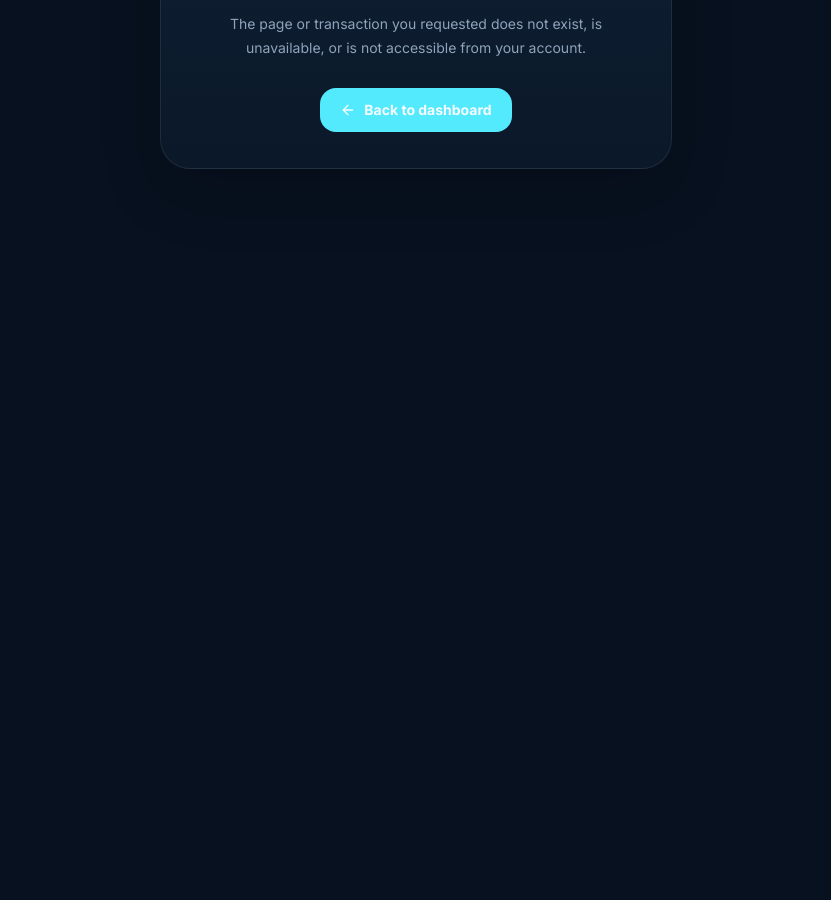
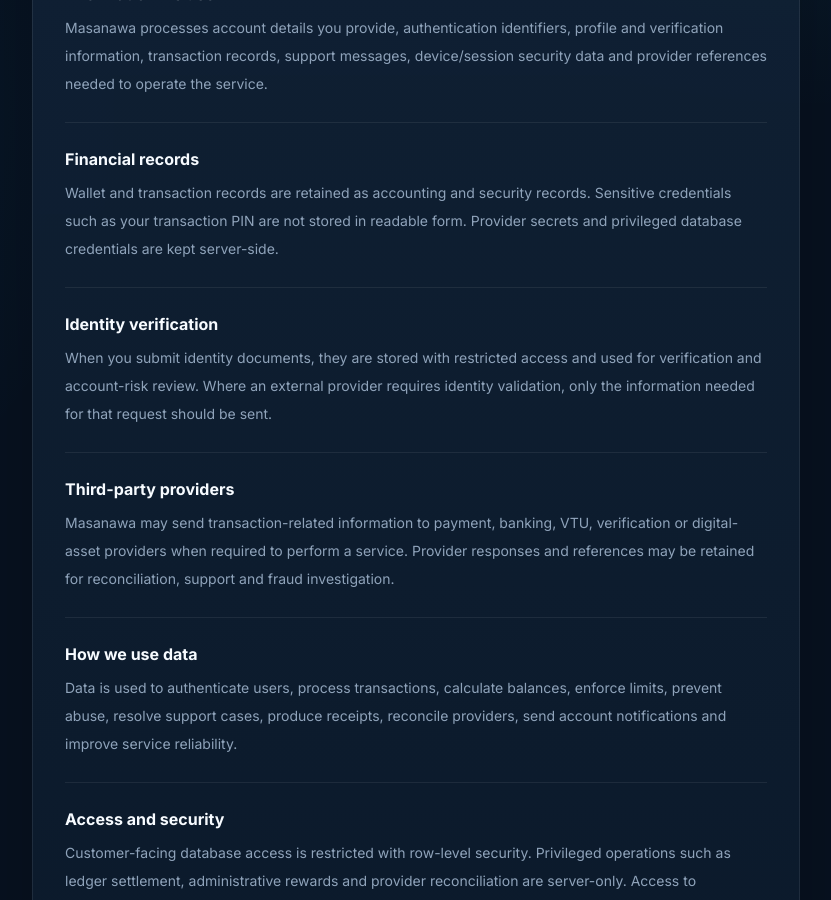
Before and after one commit to Baatiku/MasanawaP1, a Next.js app: page /privacy in a window 1280 px wide. Before the commit this address had no page. Shown: the part 400-1300 px from the top of the page, without its empty margins (224-1055 px from the left). Before the commit the page ends 800 px from the top, so only its background shows below. Built offline with nearby package versions, Linux system fonts and the light colour scheme.

Commit message:
Add Masanawa privacy page

```diff
--- /dev/null
+++ b/app/privacy/page.tsx
@@ -0,0 +1,17 @@
+import Link from "next/link";
+import { ArrowLeft, ShieldCheck } from "lucide-react";
+
+const sections = [
+  ["Information we use", "Masanawa processes account details you provide, authentication identifiers, profile and verification information, transaction records, support messages, device/session security data and provider references needed to operate the service."],
+  ["Financial records", "Wallet and transaction records are retained as accounting and security records. Sensitive credentials such as your transaction PIN are not stored in readable form. Provider secrets and privileged database credentials are kept server-side."],
+  ["Identity verification", "When you submit identity documents, they are stored with restricted access and used for verification and account-risk review. Where an external provider requires identity validation, only the information needed for that request should be sent."],
+  ["Third-party providers", "Masanawa may send transaction-related information to payment, banking, VTU, verification or digital-asset providers when required to perform a service. Provider responses and references may be retained for reconciliation, support and fraud investigation."],
+  ["How we use data", "Data is used to authenticate users, process transactions, calculate balances, enforce limits, prevent abuse, resolve support cases, produce receipts, reconcile providers, send account notifications and improve service reliability."],
+  ["Access and security", "Customer-facing database access is restricted with row-level security. Privileged operations such as ledger settlement, administrative rewards and provider reconciliation are server-only. Access to administrative functions is role-controlled and audited."],
+  ["Your choices", "You can review and update supported profile information in the app, manage security settings and contact support about account data. Some financial, security or audit records may need to be retained even when other profile information can be changed."],
+  ["Updates", "This notice may change as Masanawa adds providers or features. The current version will be published on this page with an updated date."],
+] as const;
+
+export default function PrivacyPage() {
+  return <main className="min-h-screen px-5 py-8 md:px-8 lg:py-12"><div className="mx-auto max-w-3xl"><Link href="/register" className="muted inline-flex items-center gap-2 text-sm hover:text-white"><ArrowLeft size={17}/>Back</Link><div className="mt-8"><div className="flex h-12 w-12 items-center justify-center rounded-2xl bg-cyan-300/10 text-cyan-300"><ShieldCheck size={21}/></div><h1 className="mt-5 text-3xl font-extrabold tracking-[-.04em]">Privacy Notice</h1><p className="muted mt-2 text-sm">How Masanawa handles application and transaction data · Last updated 31 August 2026</p></div><div className="panel mt-7 rounded-[30px] p-5 md:p-8"><p className="text-sm leading-7 text-slate-300">This notice explains the data handling built into the Masanawa application. It should be updated whenever the production provider or compliance configuration changes materially.</p><div className="mt-7 divide-y divide-white/7">{sections.map(([title,body])=><section key={title} className="py-6 first:pt-0 last:pb-0"><h2 className="text-base font-bold">{title}</h2><p className="muted mt-2 text-sm leading-7">{body}</p></section>)}</div></div></div></main>;
+}
```
